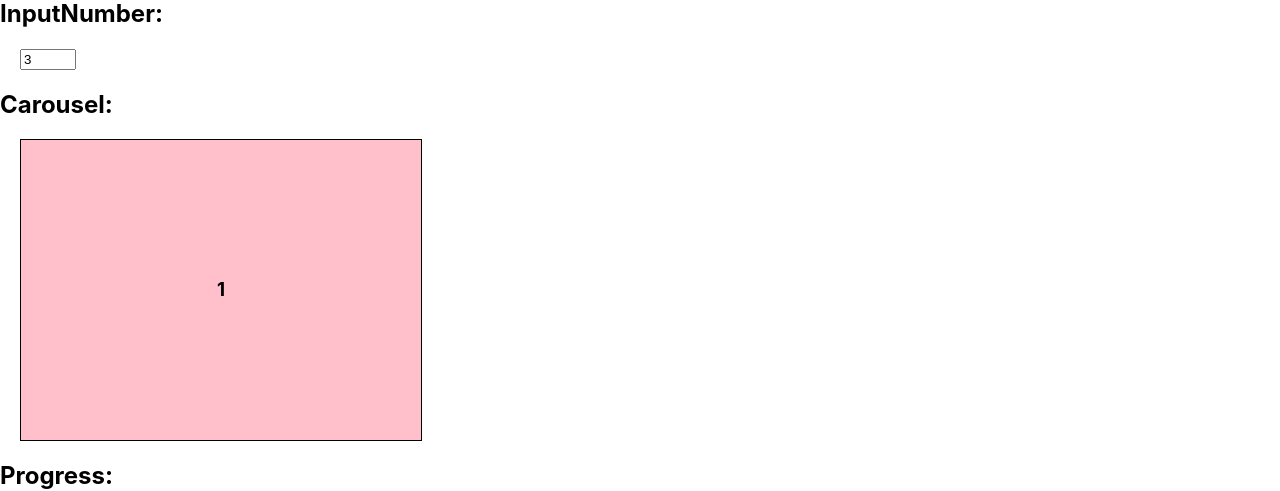
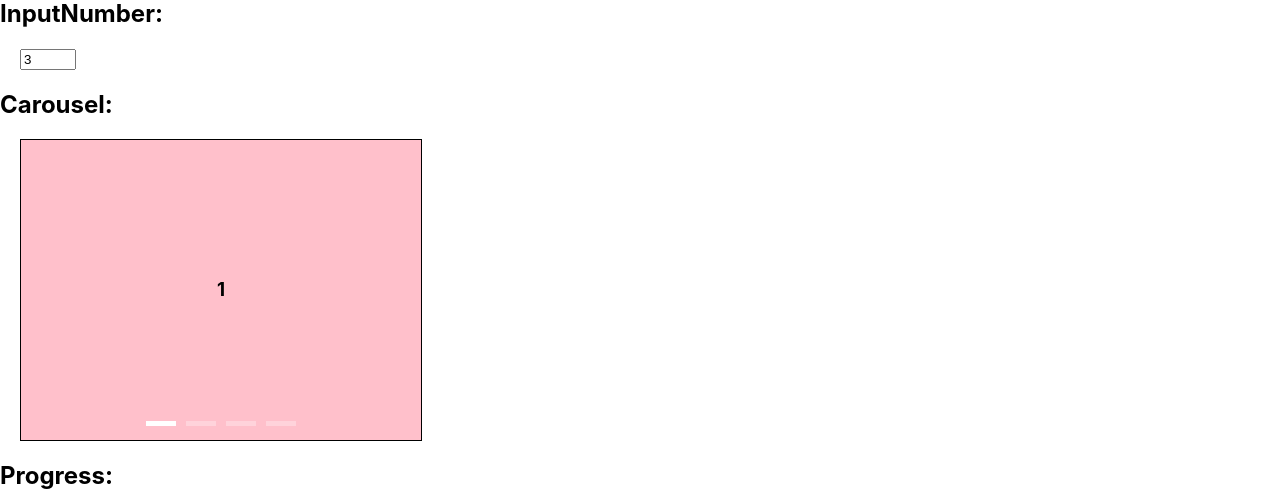
Before and after one commit to aiyo-w/aiyo-ui, a React (Create React App) app: page / in a window 1280 px wide. Shown: the part 840-1331 px from the top of the page. Built offline with nearby package versions, Linux system fonts and the light colour scheme.

Commit message:
add carousel component

```diff
--- a/src/components/carousel/aiyo-carousel.css
+++ b/src/components/carousel/aiyo-carousel.css
@@ -1,14 +1,55 @@
 .aiyo-carousel {
-    /* border: 1px solid black; */
+    border: 1px solid black;
+    overflow: hidden;
+    position: relative;
 }
 
-.aiyo-carousel>.carousel-container {
-    /* float: left; */
+.aiyo-carousel .carousel-container {
+    width: 100%;
+    height: 100%;
     white-space: nowrap;
-    border: 1px solid black;
-    overflow: hidden;
+    position: absolute;
+    left: 0;
+    transition: all 0.2s;
 }
 
-.aiyo-carousel>.carousel-container>* {
+.aiyo-carousel .carousel-container .carousel-item {
     display: inline-block;
+    width: 100%;
+    height: 100%;
 }
+
+.aiyo-carousel .carousel-container .carousel-item>* {
+    height: 100%;
+}
+
+
+/* button */
+.aiyo-carousel .carousel-button {
+    position: absolute;
+    bottom: 10px;
+    left: 50%;
+    transform: translateX(-50%);
+}
+
+.aiyo-carousel .carousel-button ul {
+    margin: 0;
+    padding: 0;
+    list-style: none;
+    display: flex;
+    justify-content: center;
+}
+
+.aiyo-carousel .carousel-button ul li {
+    margin: 0 5px;
+}
+
+.aiyo-carousel .carousel-button ul a {
+    display: inline-block;
+    width: 30px;
+    height: 5px;
+    background-color: rgba(255, 255, 255, 0.3);
+}
+.aiyo-carousel .carousel-button ul a:hover {
+    background-color: rgba(255, 255, 255, 1) !important;
+}
--- a/src/components/carousel/aiyo-carousel.tsx
+++ b/src/components/carousel/aiyo-carousel.tsx
@@ -1,9 +1,10 @@
-import React, { PropsWithChildren } from "react";
+import React, { PropsWithChildren, useEffect } from "react";
 import './aiyo-carousel.css';
 
 interface Props {
     width?: string | undefined;
     height?: string | undefined;
+    autoplay?: boolean;
 }
 
 export const AiyoCarousel = (props: PropsWithChildren<Props>) => {
@@ -11,12 +12,73 @@ export const AiyoCarousel = (props: PropsWithChildren<Props>) => {
         width: props.width,
         height: props.height,
     };
+
+    const doClick = (e: React.MouseEvent<HTMLAnchorElement>) => {
+        const curElIndex = e.currentTarget.getAttribute('data-index');
+        btnForItem(parseInt(curElIndex ? curElIndex : '0'));
+    }
+
+    const btnForItem = (index: number) => {
+        const carousel = document.querySelector('.aiyo-carousel');
+        const carouselWidth = carousel?.clientWidth;
+
+        // 计算偏移值
+        const offsetValue = carouselWidth ? (index * carouselWidth) : 0;
+
+        const carouselContainer = document.querySelector('.aiyo-carousel .carousel-container');
+        carouselContainer?.setAttribute('style', `left:-${offsetValue}px`);
+
+        // 按钮样式排他法
+        const alist = document.querySelectorAll('.aiyo-carousel .carousel-button ul a');
+        alist.forEach((item) => {
+            item.setAttribute('style', `background-color:rgba(255, 255, 255, 0.3)`);
+        });
+        alist[index].setAttribute('style', `background-color:rgba(255, 255, 255, 1)`);
+    }
+
+    // 默认选中第一个
+    useEffect(() => {
+        btnForItem(0);
+
+        // 自动播放
+        const items = document.querySelectorAll('.aiyo-carousel .carousel-container .carousel-item');
+        let defaultIndex = 0;
+
+        const play = () => {
+            defaultIndex += 1;
+            if (defaultIndex >= items.length) defaultIndex = 0;
+            btnForItem(defaultIndex);
+        }
+        if (props.autoplay) {
+            const timer = setInterval(play, 4000);
+        }
+
+    }, []);
+
+
+
     return (
-        <div className="aiyo-carousel">
-            <div className="carousel-container" style={containerStyle}>
-                {props.children}
+        <div className="aiyo-carousel" style={containerStyle}>
+            <div className="carousel-container" >
+                {
+                    React.Children.map(props.children, (item, index) => {
+                        return <div key={index} data-index={index} className="carousel-item">{item}</div>
+                    })
+                }
             </div>
-            <div className="carousel-button"></div>
+            <div className="carousel-button">
+                <ul>
+                    {
+                        React.Children.map(props.children, (item, index) => {
+                            return (
+                                <li key={index}>
+                                    <a onClick={doClick} data-index={index}></a>
+                                </li>
+                            );
+                        })
+                    }
+                </ul>
+            </div>
         </div>
     );
 }
```
